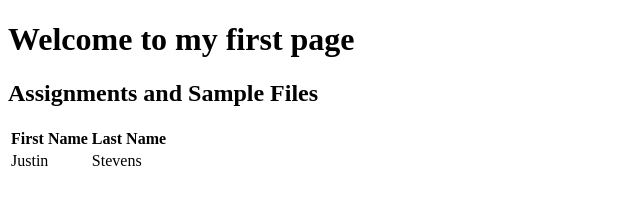
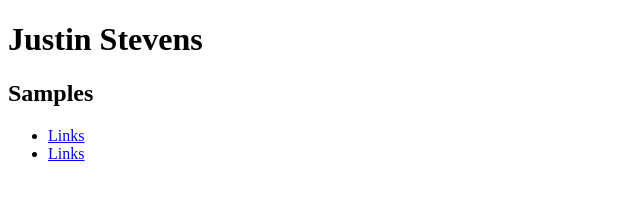
Before and after one commit to jds319/jds319.github.io, a plain HTML site: page index.html in a window 1280 px wide. Shown: the whole page, without its empty margins (0-640 px from the left). Drawn offline with Linux system fonts and the light colour scheme.

Commit message:
Base Homework and Samples Page

```diff
--- a/index.html
+++ b/index.html
@@ -2,24 +2,18 @@
 <html lang="en" dir="ltr">
   <head>
     <meta charset="utf-8">
-    <title>My GitHub Page</title>
+    <title>CIM 111 Homework and Examples</title>
   </head>
   <body>
-    <h1>Welcome to my first page</h1>
-    <h2>Assignments and Sample Files</h2>
-    <table>
-      <tr>
-        <th>First Name</th><th>Last Name</th>
-      </tr>
-      <tr>
-        <td>Justin</td><td>Stevens</td>
-      </tr>
-      <tr>
-        <td></td><td></td>
-      </tr>
-      <tr>
-        <td></td><td></td>
-      </tr>
-    </table>
+    <h1>Justin Stevens</h1>
+    <h2>Samples</h2>
+    <ul>
+      <li>
+        <a href="samples/links/">Links</a>
+      </li>
+      <li>
+        <a href="samples/links/index.html">Links</a>
+      </li>
+    </ul>
   </body>
 </html>
```
Also changed, not shown: samples/links/about.html (added, +11 -0 lines), samples/links/index.html (added, +11 -0 lines).
